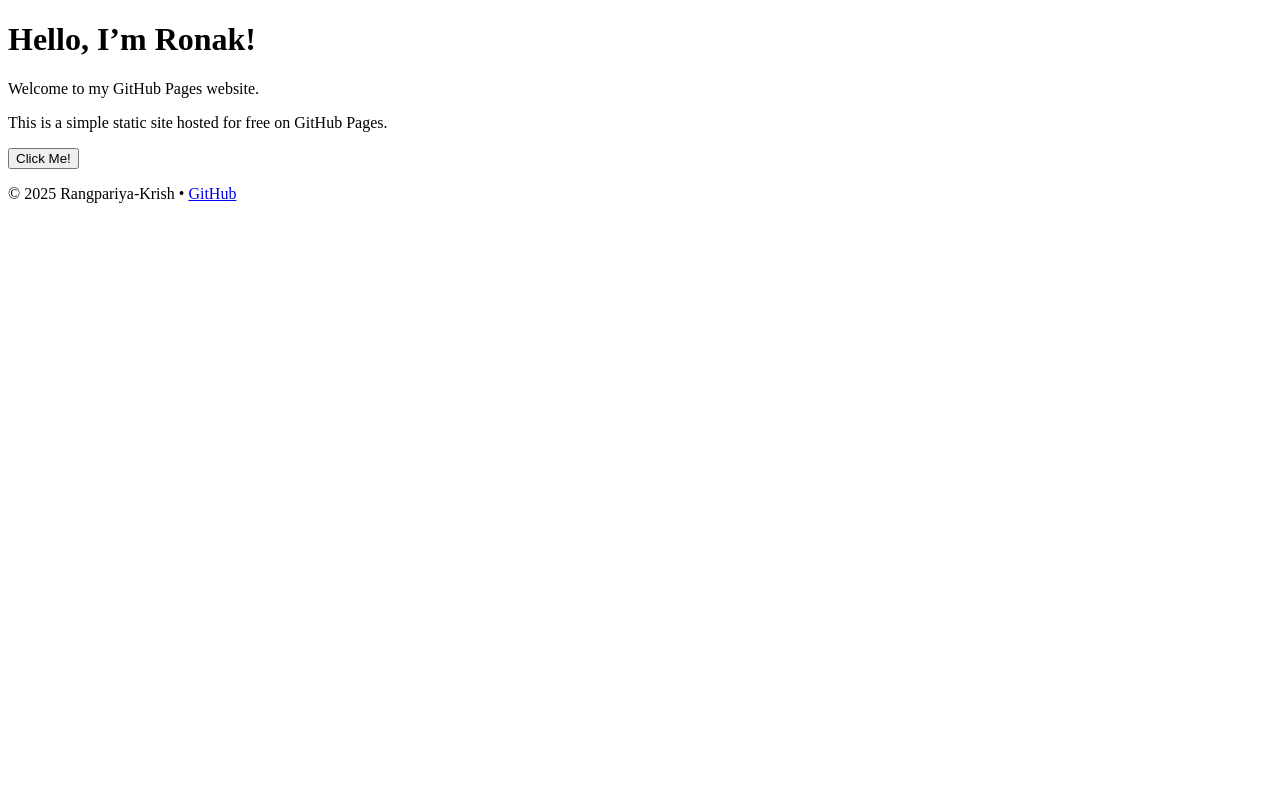
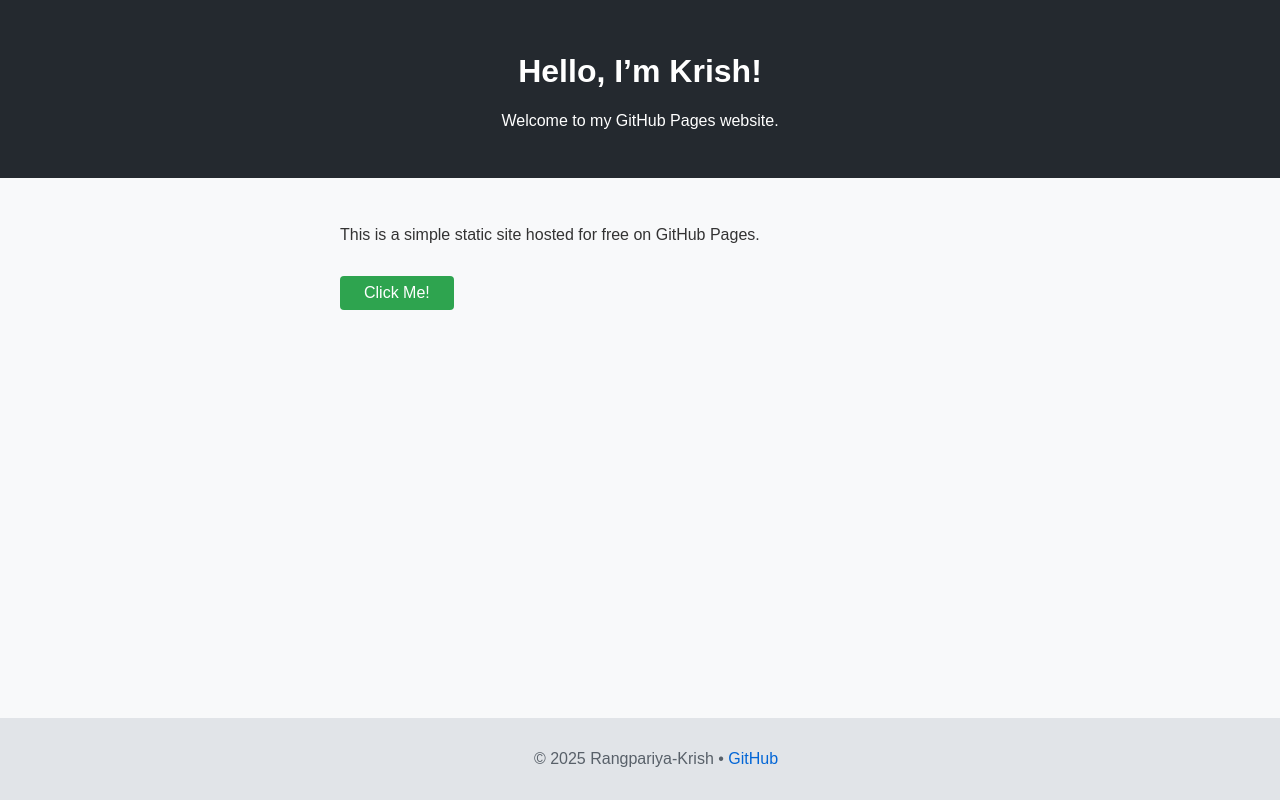
Before and after one commit to Rangpariya-Krish/Static-Website-Using-GitHub-Pages, a plain HTML site: page index.html in a window 1280 px wide. Drawn offline with Linux system fonts and the light colour scheme.

Commit message:
Update index.html

```diff
--- a/index.html
+++ b/index.html
@@ -4,11 +4,11 @@
   <meta charset="UTF-8">
   <title>Welcome to My GitHub Pages Site</title>
   <meta name="viewport" content="width=device-width, initial-scale=1">
-  <link rel="stylesheet" href="styles.css">
+  <link rel="stylesheet" href="style.css">
 </head>
 <body>
   <header>
-    <h1>Hello, I’m Ronak!</h1>
+    <h1>Hello, I’m Krish!</h1>
     <p>Welcome to my GitHub Pages website.</p>
   </header>
   <main>
```
